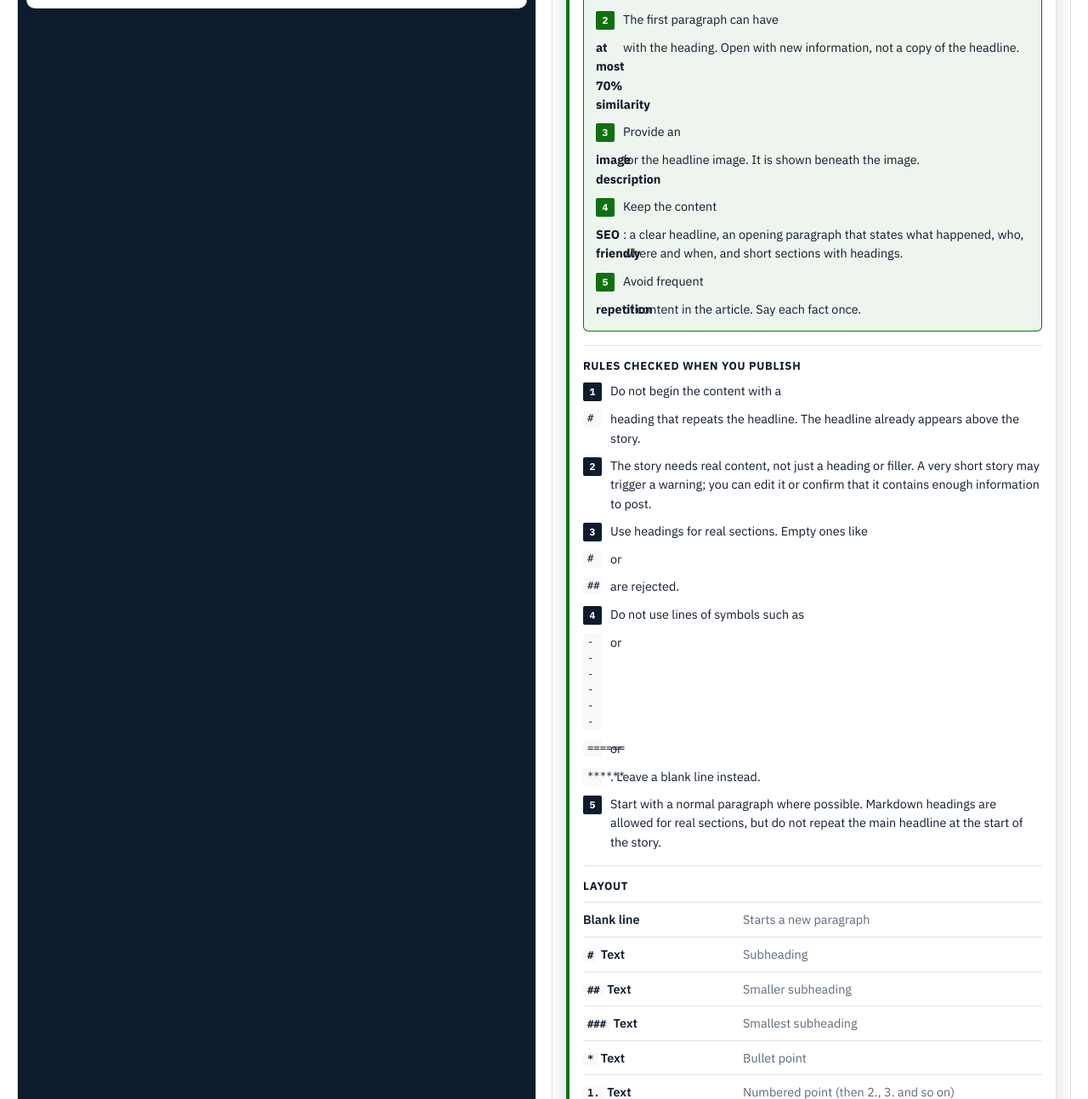
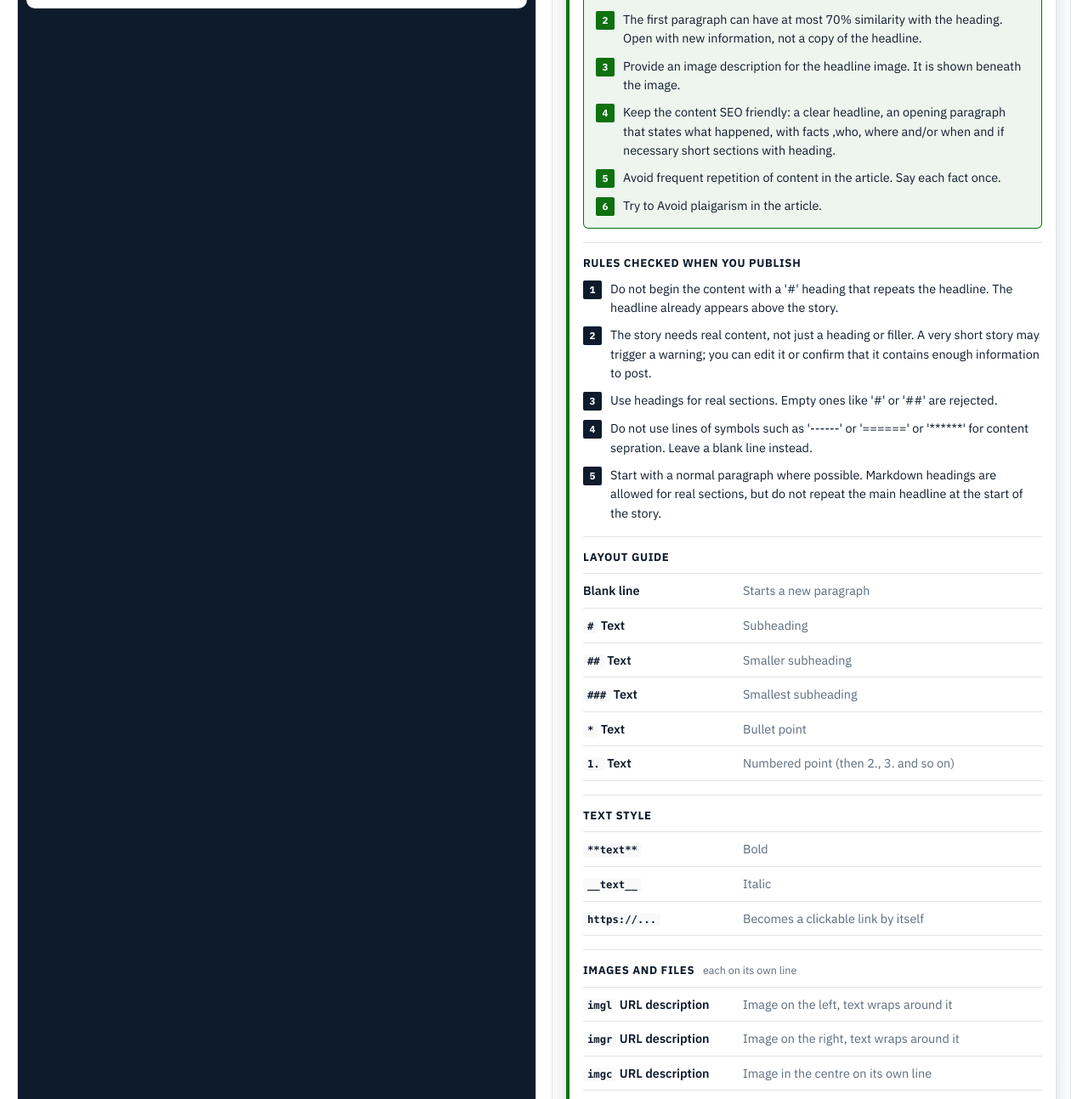
Before and after one commit to Lastissa/News-Channel, a Django app: template HOME/templates/HOME/add_news.html in a window 1280 px wide, after a click on "Read before publishing". Shown: the part 472-1765 px from the top of the page at 85% size. Run offline with Django 5.2, Linux system fonts and the light colour scheme; the template is opened without the code that fills it, so the values that code supplies are empty.

Commit message:
minor bug fix

```diff
--- a/HOME/templates/HOME/add_news.html
+++ b/HOME/templates/HOME/add_news.html
@@ -115,26 +115,27 @@
                   <h3>Review before you publish</h3>
                   <ol class="fg-rules fg-rules-key">
                     <li data-guide-item="Re-review your content and make sure it aligns with {{ project_name }} guidelines before publishing.">Re-review your content and make sure it aligns with {{ project_name }} guidelines before publishing.</li>
-                    <li data-guide-item="The first paragraph can have at most 70% similarity with the heading. Open with new information, not a copy of the headline.">The first paragraph can have <strong>at most 70% similarity</strong> with the heading. Open with new information, not a copy of the headline.</li>
-                    <li data-guide-item="Provide an image description for the headline image. It is shown beneath the image.">Provide an <strong>image description</strong> for the headline image. It is shown beneath the image.</li>
-                    <li data-guide-item="Keep the content SEO friendly: a clear headline, an opening paragraph that states what happened, who, where and when, and short sections with headings.">Keep the content <strong>SEO friendly</strong>: a clear headline, an opening paragraph that states what happened, who, where and when, and short sections with headings.</li>
-                    <li data-guide-item="Avoid frequent repetition of content in the article. Say each fact once.">Avoid frequent <strong>repetition</strong> of content in the article. Say each fact once.</li>
+                    <li data-guide-item="The first paragraph can have at most 70% similarity with the heading. Open with new information, not a copy of the headline.">The first paragraph can have at most 70% similarity with the heading. Open with new information, not a copy of the headline.</li>
+                    <li data-guide-item="Provide an image description for the headline image. It is shown beneath the image.">Provide an image description for the headline image. It is shown beneath the image.</li>
+                    <li data-guide-item="Keep the content SEO friendly: a clear headline, an opening paragraph that states what happened, with facts ,who, where and/or when and if necessary short sections with heading.">Keep the content SEO friendly: a clear headline, an opening paragraph that states what happened, with facts ,who, where and/or when and if necessary short sections with heading.</li>
+                    <li data-guide-item="Avoid frequent repetition of content in the article. Say each fact once.">Avoid frequent repetition of content in the article. Say each fact once.</li>
+                    <li data-guide-item="Try to Avoid plaigarism in the article.">Try to Avoid plaigarism in the article.</li>
                   </ol>
                 </section>
 
                 <section class="fg-block" data-guide-section="Rules checked when you publish">
                   <h3>Rules checked when you publish</h3>
                   <ol class="fg-rules">
-                    <li data-guide-item="Do not begin the content with a # heading that repeats the headline. The headline already appears above the story.">Do not begin the content with a <code>#</code> heading that repeats the headline. The headline already appears above the story.</li>
+                    <li data-guide-item="Do not begin the content with a # heading that repeats the headline. The headline already appears above the story.">Do not begin the content with a '#' heading that repeats the headline. The headline already appears above the story.</li>
                     <li data-guide-item="The story needs real content, not just a heading or filler. A very short story may trigger a warning; you can edit it or confirm that it contains enough information to post.">The story needs real content, not just a heading or filler. A very short story may trigger a warning; you can edit it or confirm that it contains enough information to post.</li>
-                    <li data-guide-item="Use headings for real sections. Empty ones like # or ## are rejected.">Use headings for real sections. Empty ones like <code>#</code> or <code>##</code> are rejected.</li>
-                    <li data-guide-item="Do not use lines of symbols such as ------ or ====== or ******. Leave a blank line instead.">Do not use lines of symbols such as <code>------</code> or <code>======</code> or <code>******</code>. Leave a blank line instead.</li>
+                    <li data-guide-item="Use headings for real sections. Empty ones like # or ## are rejected.">Use headings for real sections. Empty ones like '#' or '##' are rejected.</li>
+                    <li data-guide-item="Do not use lines of symbols such as ------ or ====== or ******. Leave a blank line instead.">Do not use lines of symbols such as '------' or '======' or '******' for content sepration. Leave a blank line instead.</li>
                     <li data-guide-item="Start with a normal paragraph where possible. Markdown headings are allowed for real sections, but do not repeat the main headline at the start of the story.">Start with a normal paragraph where possible. Markdown headings are allowed for real sections, but do not repeat the main headline at the start of the story.</li>
                   </ol>
                 </section>
 
                 <section class="fg-block" data-guide-section="Layout">
-                  <h3>Layout</h3>
+                  <h3>Layout GUIDE</h3>
                   <dl class="fg-table">
                     <div class="fg-row" data-guide-item="Blank line = new paragraph"><dt>Blank line</dt><dd>Starts a new paragraph</dd></div>
                     <div class="fg-row" data-guide-item="# Text = subheading"><dt><code>#</code> Text</dt><dd>Subheading</dd></div>
@@ -305,9 +306,6 @@
     }
     window.editorToast = lightToast;
 
-    if (window.matchMedia && window.matchMedia("(max-width: 899.98px)").matches) {
-      lightToast("Best experience on desktop");
-    }
 
     var css = document.createElement("link");
     css.rel = "stylesheet";
--- a/HOME/views.py
+++ b/HOME/views.py
@@ -218,7 +218,7 @@ def _teaser_items():
             "heading": "Have something to promote? Let’s help you get the word out! Whether it’s your business, product, service, or event, we’d love to help you reach more people.",
             "body": "Tap the image above to reach us and let’s work together!",
             "image": curent_dummy_image[random.randint(0, len_current_dummy - 1)],
-            "url": ""
+            "url": "/"
         }
         for _ in range(TEASER_PLACEHOLDER_COUNT)
             ]
```
Also changed, not shown: AGENT.MD (+12 -0 lines), db.sqlite3.
